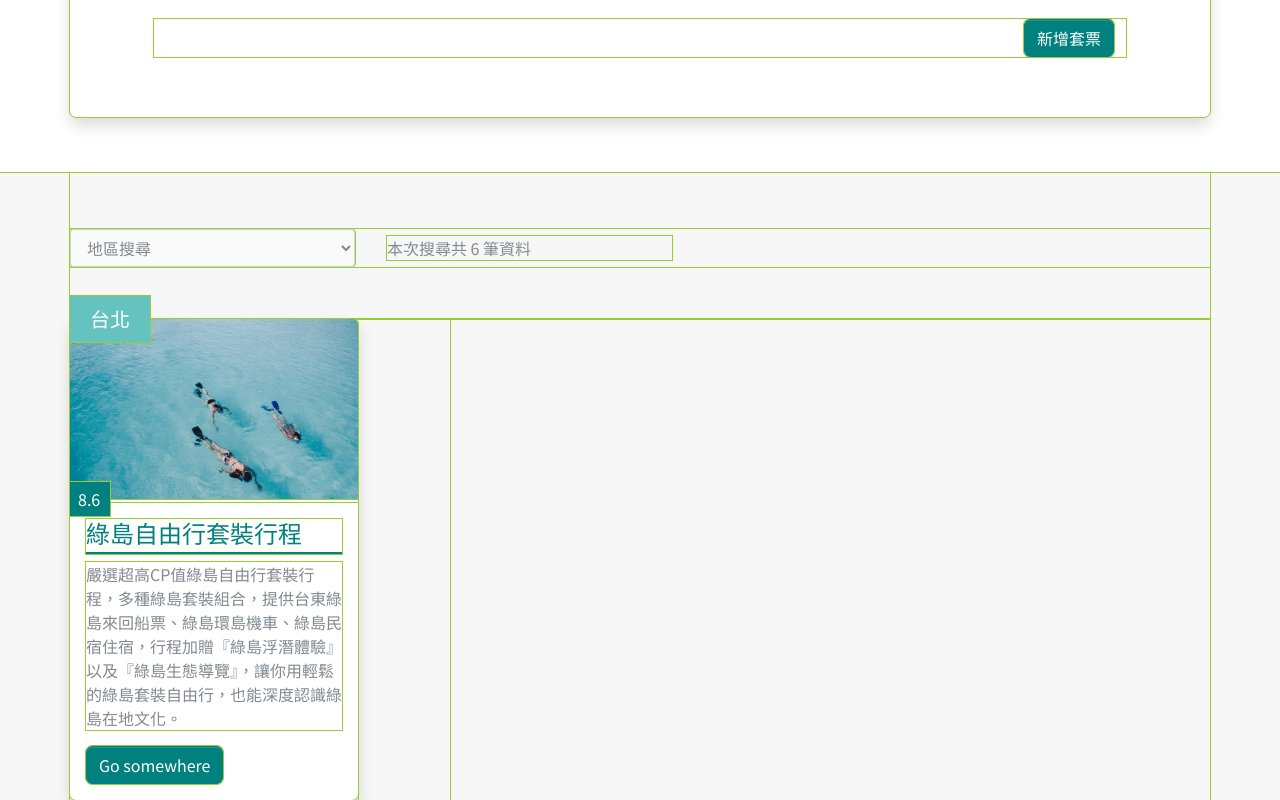
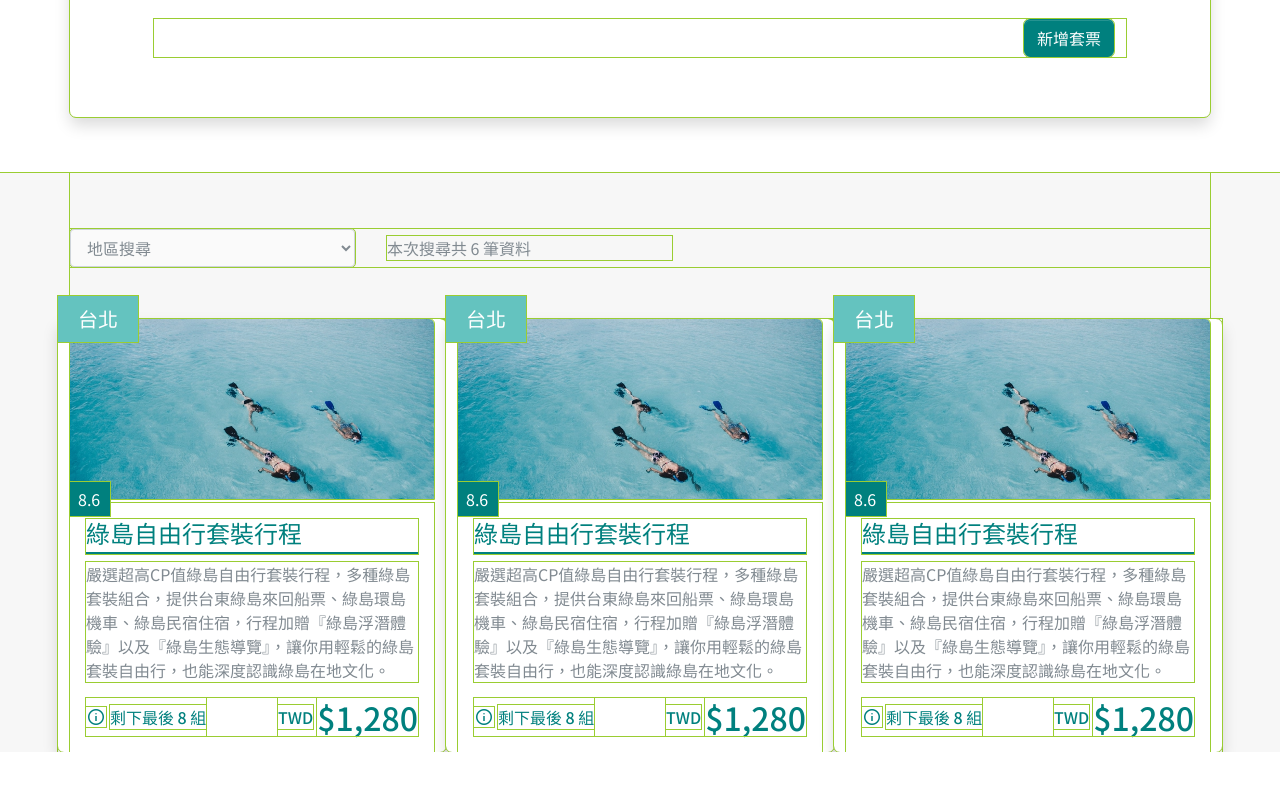
Before and after one commit to runweiting/2023-JS-week5, a website built with Vite: page pages/index.html in a window 1280 px wide. Shown: the part 845-1645 px from the top of the page. After the commit the page ends 1597 px from the top, so only its background shows below. Built offline with nearby package versions, Linux system fonts and the light colour scheme.

Commit message:
feat: 卡片套票結構修正

```diff
--- a/assets/scss/all.scss
+++ b/assets/scss/all.scss
@@ -1,7 +1,6 @@
 // font and icon
 @import url('https://fonts.googleapis.com/css2?family=Noto+Sans+TC:wght@400;500;700&family=Roboto:wght@500&display=swap');
-@import url('https://fonts.googleapis.com/css2?family=Material+Symbols+Outlined');
-@import url('https://fonts.googleapis.com/icon?family=Material+Icons');
+@import url('https://fonts.googleapis.com/css2?family=Material+Symbols+Outlined:opsz,wght,FILL,GRAD@24,400,1,0');
 
 // bootstrap5
 @import "../../node_modules/bootstrap/scss/functions";
--- a/assets/scss/helpers/_variables.scss
+++ b/assets/scss/helpers/_variables.scss
@@ -675,7 +675,8 @@ $display-font-sizes: (
   3: 4rem,
   4: 3.5rem,
   5: 3rem,
-  6: 2.5rem
+  6: 2.5rem,
+  8: 2rem // *custom
 ) !default;
 
 $display-font-family: null !default;
--- a/pages/index.html
+++ b/pages/index.html
@@ -80,23 +80,72 @@
             <p class="mb-0 text-info" style="width: 25%">本次搜尋共 6 筆資料</p>
           </div>
         </div>
-        <div class="row row-cols-3 gx-0">
-          <ul class="col list-unstyled">
-            <li class="card border-0 shadow position-relative" style="width: 18rem;">
+        <ul class="row list-unstyled">
+          <li class="col card border-0 shadow position-relative">
             <span class="tag-l position-absolute top-0 start-0 translate-middle-y bg-secondary fs-5 fw-normal text-white">台北</span>
             <img src="../assets/images/travel_1.png" class="card-img-top mb-1" alt="travel_1" style="height: 180px;">
             <span class="tag-m position-absolute bg-primary fw-normal text-white">8.6</span>
             <div class="card-body">
               <h3 class="card-title fs-4 fw-medium text-primary pb-1 border-bottom border-2 border-primary">綠島自由行套裝行程</h3>
               <p class="card-text fw-normal text-info">嚴選超高CP值綠島自由行套裝行程，多種綠島套裝組合，提供台東綠島來回船票、綠島環島機車、綠島民宿住宿，行程加贈『綠島浮潛體驗』以及『綠島生態導覽』，讓你用輕鬆的綠島套裝自由行，也能深度認識綠島在地文化。</p>
-                <a href="#" class="btn btn-primary">Go somewhere</a>
+              <div class="d-flex justify-content-between">
+                <div class="d-flex align-items-center">
+                  <span class="material-symbols-outlined fs-5 text-primary me-1">
+                    info
+                  </span>
+                  <p class="fw-medium text-primary mb-0">剩下最後 8 組</p>
+                </div>
+                <div class="d-flex align-items-center">
+                  <span class="fw-medium text-primary me-1">TWD</span>
+                  <p class="display-8 fw-medium text-primary mb-0">$1,280</p>
+                </div>
+              </div>
             </div>
           </li>
+          <li class="col card border-0 shadow position-relative">
+            <span class="tag-l position-absolute top-0 start-0 translate-middle-y bg-secondary fs-5 fw-normal text-white">台北</span>
+            <img src="../assets/images/travel_1.png" class="card-img-top mb-1" alt="travel_1" style="height: 180px;">
+            <span class="tag-m position-absolute bg-primary fw-normal text-white">8.6</span>
+            <div class="card-body">
+              <h3 class="card-title fs-4 fw-medium text-primary pb-1 border-bottom border-2 border-primary">綠島自由行套裝行程</h3>
+              <p class="card-text fw-normal text-info">嚴選超高CP值綠島自由行套裝行程，多種綠島套裝組合，提供台東綠島來回船票、綠島環島機車、綠島民宿住宿，行程加贈『綠島浮潛體驗』以及『綠島生態導覽』，讓你用輕鬆的綠島套裝自由行，也能深度認識綠島在地文化。</p>
+              <div class="d-flex justify-content-between">
+                <div class="d-flex align-items-center">
+                  <span class="material-symbols-outlined fs-5 text-primary me-1">
+                    info
+                  </span>
+                  <p class="fw-medium text-primary mb-0">剩下最後 8 組</p>
+                </div>
+                <div class="d-flex align-items-center">
+                  <span class="fw-medium text-primary me-1">TWD</span>
+                  <p class="display-8 fw-medium text-primary mb-0">$1,280</p>
+                </div>
+              </div>
+            </div>
+          </li>
+          <li class="col card border-0 shadow position-relative">
+            <span class="tag-l position-absolute top-0 start-0 translate-middle-y bg-secondary fs-5 fw-normal text-white">台北</span>
+            <img src="../assets/images/travel_1.png" class="card-img-top mb-1" alt="travel_1" style="height: 180px;">
+            <span class="tag-m position-absolute bg-primary fw-normal text-white">8.6</span>
+            <div class="card-body">
+              <h3 class="card-title fs-4 fw-medium text-primary pb-1 border-bottom border-2 border-primary">綠島自由行套裝行程</h3>
+              <p class="card-text fw-normal text-info">嚴選超高CP值綠島自由行套裝行程，多種綠島套裝組合，提供台東綠島來回船票、綠島環島機車、綠島民宿住宿，行程加贈『綠島浮潛體驗』以及『綠島生態導覽』，讓你用輕鬆的綠島套裝自由行，也能深度認識綠島在地文化。</p>
+              <div class="d-flex justify-content-between">
+                <div class="d-flex align-items-center">
+                  <span class="material-symbols-outlined fs-5 text-primary me-1">
+                    info
+                  </span>
+                  <p class="fw-medium text-primary mb-0">剩下最後 8 組</p>
+                </div>
+                <div class="d-flex align-items-center">
+                  <span class="fw-medium text-primary me-1">TWD</span>
+                  <p class="display-8 fw-medium text-primary mb-0">$1,280</p>
+                </div>
+              </div>
+            </div>
+          </li>
+        </ul>
 
-
-
-          </ul>
-        </div>
 
       </div>
 
```
Lines whose indentation alone changed are shown as unchanged.
